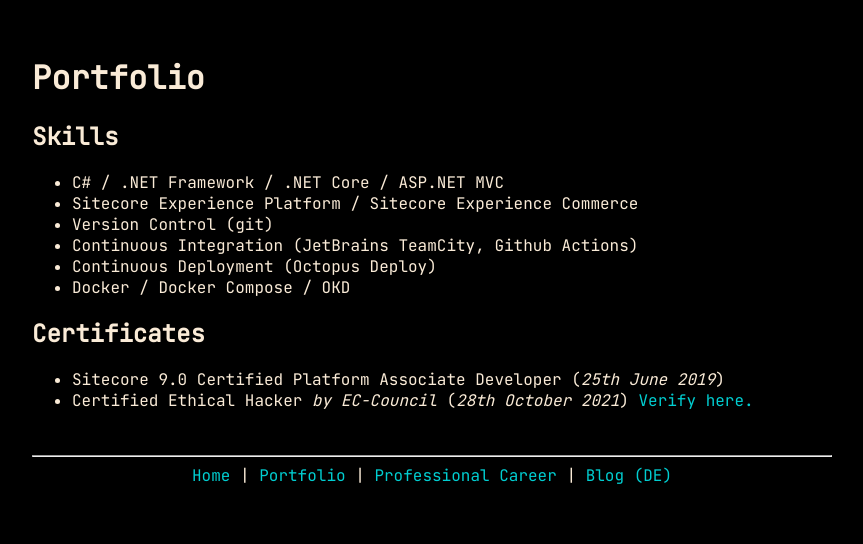
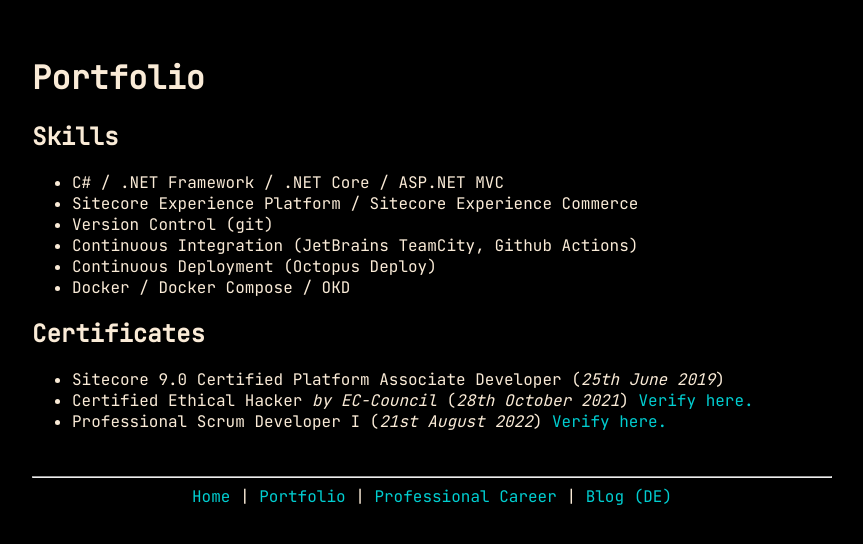
Before and after one commit to mhoellner/mhoellner.github.io, a Jekyll site: the page built from portfolio.md, in a window 1280 px wide. Shown: the top 544 px of the page, without its empty margins (208-1071 px from the left). Built offline with Jekyll 4.4.1, drawn with Linux system fonts in a browser that asks for light colours.

Commit message:
add PSD I certification

```diff
--- a/portfolio.md
+++ b/portfolio.md
@@ -18,3 +18,4 @@ title: Portfolio
 
 * Sitecore 9.0 Certified Platform Associate Developer (_25th June 2019_)
 * Certified Ethical Hacker _by EC-Council_ (_28th October 2021_) [Verify here.](https://aspen.eccouncil.org/VerifyBadge?type=certification&a=iEvhc/18Iylg5oRaw/vDDU/0dRmLnbScrSPyBaQUbuw=)
+* Professional Scrum Developer I (_21st August 2022_) [Verify here.](https://www.scrum.org/user/1069323)
```
